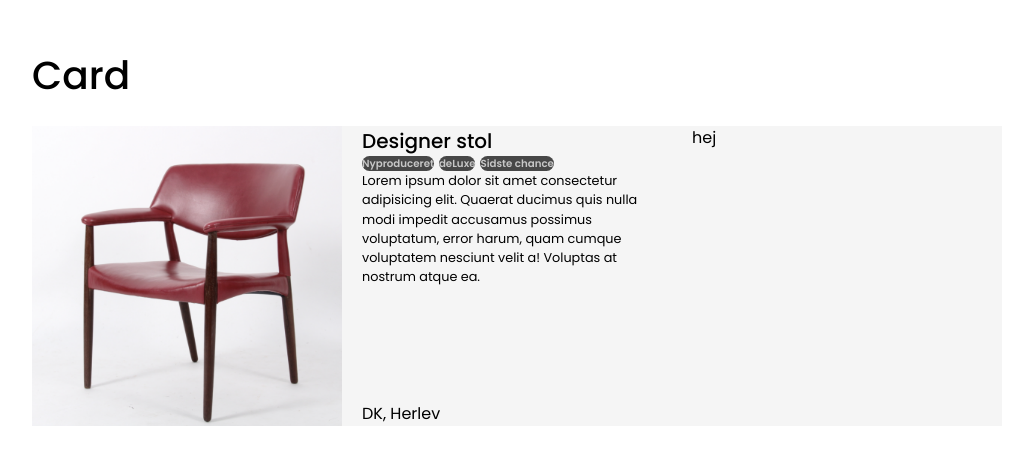
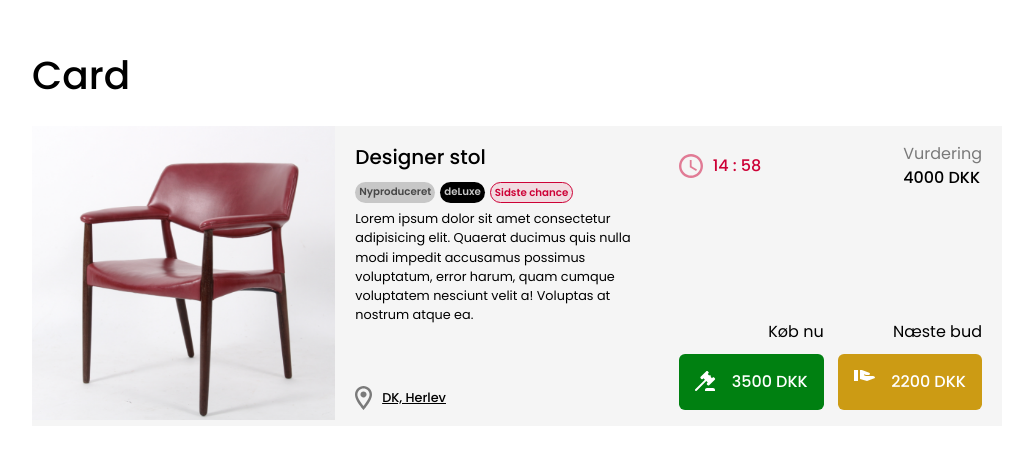
Before and after one commit to Robi1926/lauritz, a website built with Vite: page src/index.html in a window 1280 px wide. Shown: the part 866-1331 px from the top of the page, without its empty margins (96-1109 px from the left). Built offline with nearby package versions, Linux system fonts and the light colour scheme.

Commit message:
cardfinal

```diff
--- a/src/index.html
+++ b/src/index.html
@@ -53,28 +53,29 @@
       <section class="mb-10 h-screen w-full">
         <h2 class="mb-5 text-h2 font-medium">Card</h2>
         <article
-          class="flex h-[18.75rem] w-[60.625rem] flex-row gap-5 bg-beige"
+          class="flex h-[18.75rem] w-[60.625rem] flex-row gap-5 pr-5 bg-beige"
         >
           <section class="basis-1/3">
             <img src="img/stol.jpg" alt="" class="" />
           </section>
+
           <!-- column 1 -->
-          <section class="flex basis-1/3 flex-col justify-between">
+          <section class="flex basis-1/3 flex-col justify-between py-4">
             <section class="">
               <h5 class="text-h5 font-medium">Designer stol</h5>
-              <section class="flex w-[15.563rem] gap-[5px]">
+              <section class="flex w-[15.563rem] gap-[5px] pt-2.5 pb-1.5">
                 <div
-                  class="flex justify-center rounded-full bg-greydark align-middle text-tag font-semibold text-greylight"
+                  class="flex justify-center rounded-full bg-greylight py-0.5 px-1 align-middle text-tag font-semibold text-greydark"
                 >
                   Nyproduceret
                 </div>
                 <div
-                  class="flex justify-center rounded-full bg-greydark align-middle text-tag font-semibold text-greylight"
+                  class="flex justify-center rounded-full bg-black py-0.5 px-1 align-middle text-tag font-semibold text-greylight"
                 >
                   deLuxe
                 </div>
                 <div
-                  class="flex justify-center rounded-full bg-greydark align-middle text-tag font-semibold text-greylight"
+                  class="flex justify-center rounded-full border bg-brand bg-opacity-10 py-0.5 px-1 align-middle text-tag font-semibold text-brand"
                 >
                   Sidste chance
                 </div>
@@ -86,11 +87,46 @@
                 at nostrum atque ea.
               </p>
             </section>
-            <section class="">
-              <p class="">DK, Herlev</p>
+            <section class="flex place-items-center gap-2.5">
+              <img src="img/map-icon.svg" alt="" class="h-6" />
+              <p class="text-action-sm font-medium underline">DK, Herlev</p>
             </section>
           </section>
-          <section class="basis-1/3">hej</section>
+          <!-- col 2 -->
+          <section class="flex basis-1/3 flex-col justify-between py-4">
+            <section class="flex justify-between">
+              <section class="flex place-items-center gap-2.5">
+                <img src="img/clock-icon.svg" alt="" class="w-6" />
+                <p class="text-action font-medium text-brand">14 : 58</p>
+              </section>
+              <section class="place-content-center">
+                <p class="gap-2.5 text-body font-regular opacity-50">
+                  Vurdering
+                </p>
+                <p class="text-action font-medium">4000 DKK</p>
+              </section>
+            </section>
+            <section class="flex justify-between">
+              <section class="">
+                <p class="text-body font-regular text-right mb-2.5">Køb nu</p>
+                <button
+                  class="flex gap-4 rounded-md bg-green p-4 hover:bg-greenhover text-action font-medium"
+                >
+                  <img src="img/icon.svg" alt="" />
+                  <a class="text-white" href="">3500 DKK</a>
+                </button>
+              </section>
+              <section class="">
+                <p class="text-body font-regular text-right mb-2.5">Næste bud</p>
+                <button
+                  class="flex gap-4 rounded-md bg-yellow p-4 hover:bg-yellowhover text-action font-medium"
+                >
+                  <img src="img/byd-icon.svg" alt="" />
+                  <a class="text-white" href="">2200 DKK</a>
+                </button>
+              </section>
+            </section>
+          </section>
         </article>
       </section>
     </section>
--- a/tailwind.config.cjs
+++ b/tailwind.config.cjs
@@ -9,7 +9,7 @@ module.exports = {
       greydark: "#474747",
       brand: "#CD0136",
       white: "#FFFFFF",
-      black: "#00000",
+      black: "#000000",
       green: "#008011",
       greenhover: "#00660E",
       yellow: "#CC9B14",
```
Also changed, not shown: public/img/byd-icon.svg (added), public/img/clock-icon.svg (added), public/img/map-icon.svg (added).
